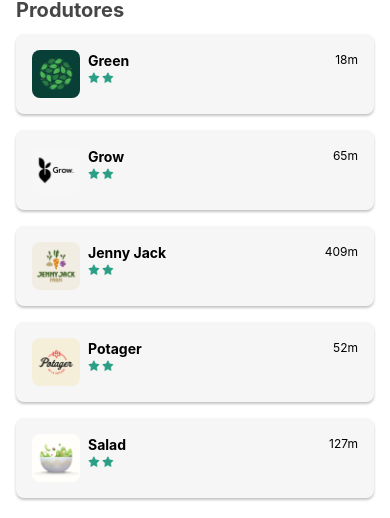
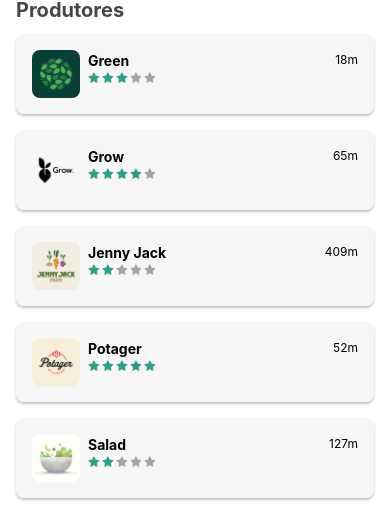
Before and after one commit to dpaula/orgshooks, a React Native app: screen / in a window 390 px wide. Shown: the part 174-692 px from the top of the page. Built offline with nearby package versions, Linux system fonts and the light colour scheme.

Commit message:
incluindo estrelas no card com for

```diff
--- a/src/componentes/Estrelas.js
+++ b/src/componentes/Estrelas.js
@@ -12,10 +12,24 @@ export default function Estrelas({
 }) {
   const estilos = estilosFuncao(grande);
 
+  const RenderEstrelas = () => {
+    const listaEstrelas = [];
+    for (let i = 0; i < 5; i++) {
+      listaEstrelas.push(
+        <Image
+          key={i}
+          source={i < quantidadeAntiga ? estrela : estrelaCinza}
+          style={estilos.estrela}
+        />
+      );
+    }
+
+    return listaEstrelas;
+  }
+
   return (
     <View style={estilos.estrelas }>
-      <Image source={estrela} style={estilos.estrela} />
-      <Image source={estrela} style={estilos.estrela} />
+      <RenderEstrelas />
     </View>
   );
 }
```
